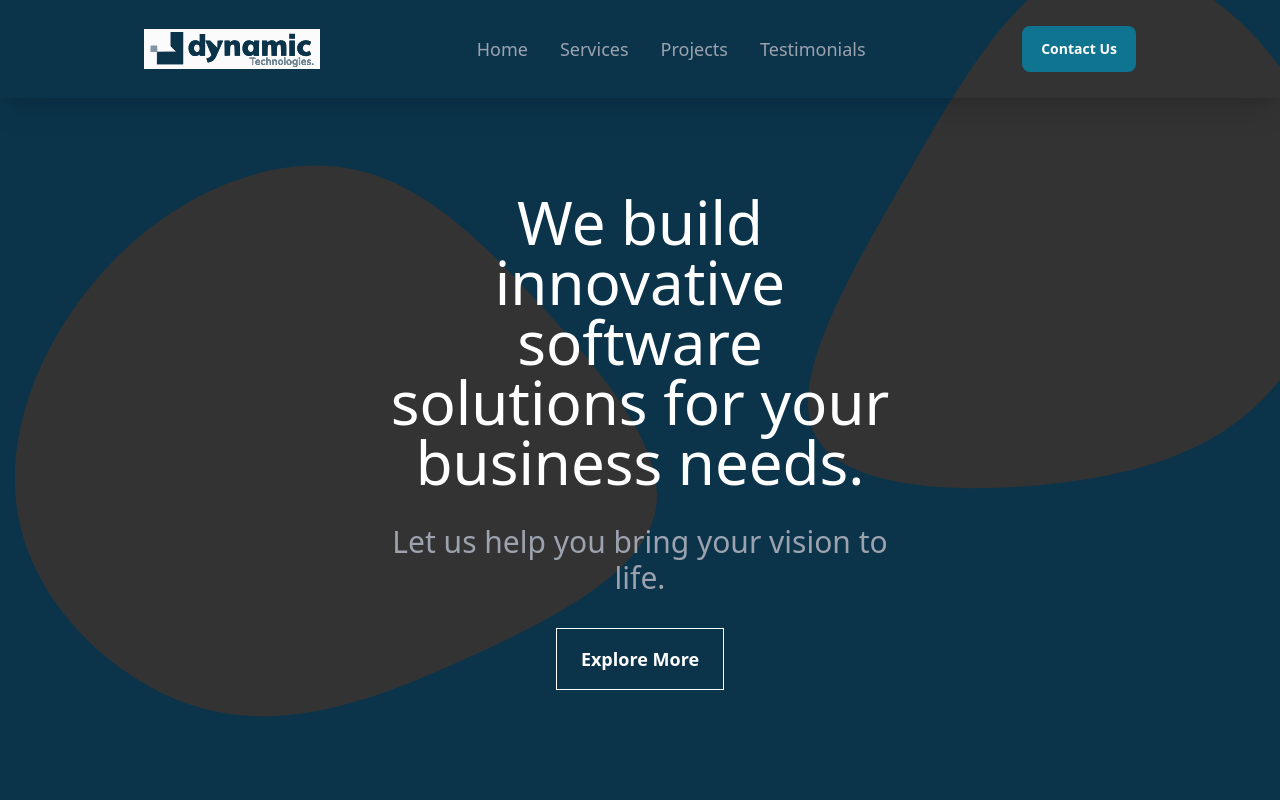
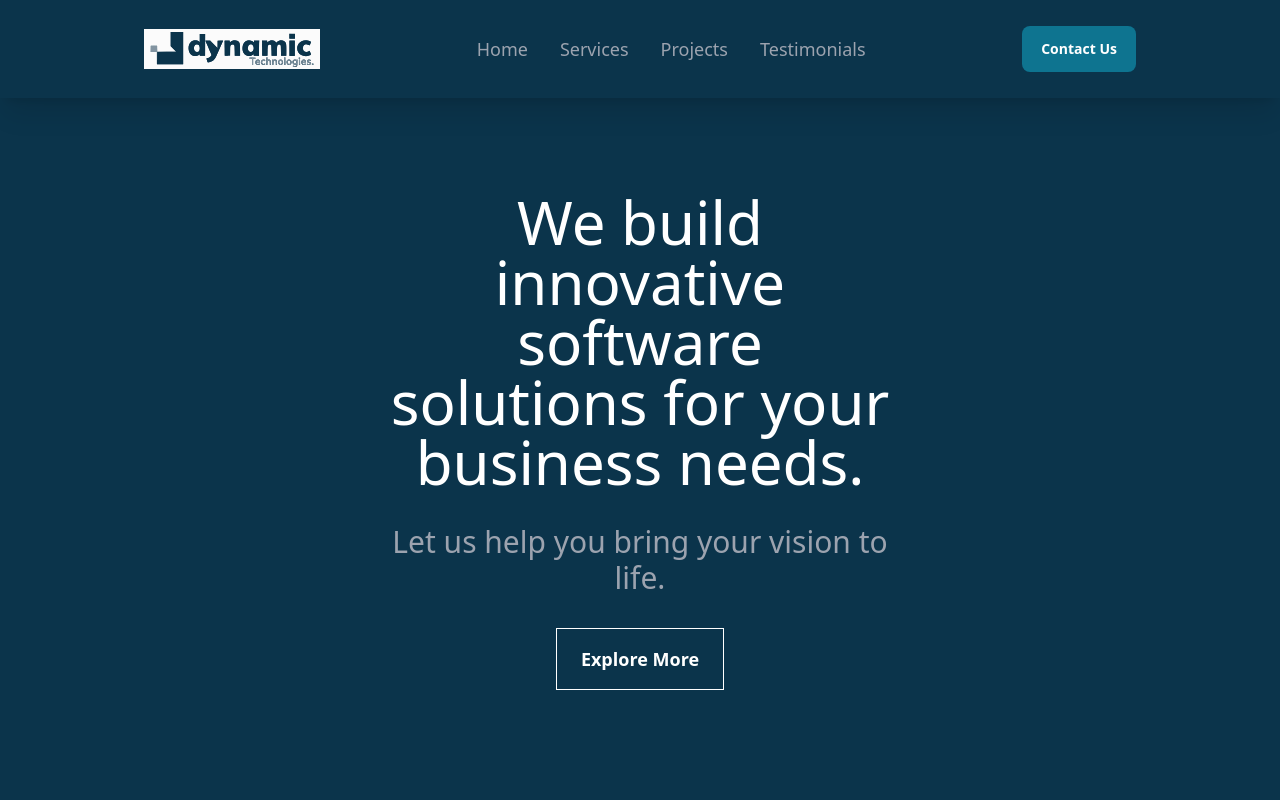
Before and after one commit to dynamic-tech-et/dynamic-landing_page, a React (Vite) app: page / in a window 1280 px wide. Shown: the top 800 px of the page. Built offline with nearby package versions, Linux system fonts and the light colour scheme.

Commit message:
fix: coloring and other styles

```diff
--- a/src/App.tsx
+++ b/src/App.tsx
@@ -22,14 +22,7 @@ function App() {
           background: "#0b344b",
         }}
       >
-        <div
-          style={{
-            backgroundImage: `url("./blob-two.svg"), url("./blob-four.svg")`,
-            backgroundRepeat: "no-repeat, no-repeat",
-            backgroundPosition: "top -10rem right -15rem, center left -5rem",
-            zIndex: "5",
-          }}
-        >
+        <div>
           <HeroComponent />
         </div>
       </div>
--- a/src/components/footer/footer.tsx
+++ b/src/components/footer/footer.tsx
@@ -82,7 +82,7 @@ const FooterComponent = () => {
                   href="#"
                   className="text-lg text-white transition-all hover:underline hover:transition-all"
                 >
-                  +251970410063
+                  <a href="tel:+251970410063">Call +251970410063</a>
                 </Footer.Link>
               </Footer.LinkGroup>
             </div>
--- a/src/components/header/header.tsx
+++ b/src/components/header/header.tsx
@@ -45,7 +45,7 @@ const Header = () => {
             target="_blank"
             rel="noreferrer"
           >
-            <Button className="py-1 text-xl font-bold transition-all bg-gradient-to-r from-blue to-green-500 hover:bg-gradient-to-l">
+            <Button className="py-1 text-xl font-bold transition-all bg-gradient-to-r from-blue to-blue hover:bg-gradient-to-l">
               Contact Us
             </Button>
           </a>
```
Also changed, not shown: public/blob-four.svg, public/blob-two.svg.
